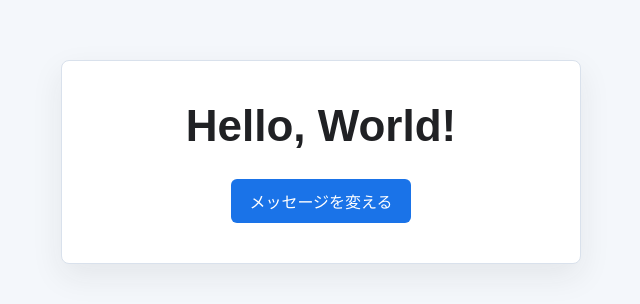
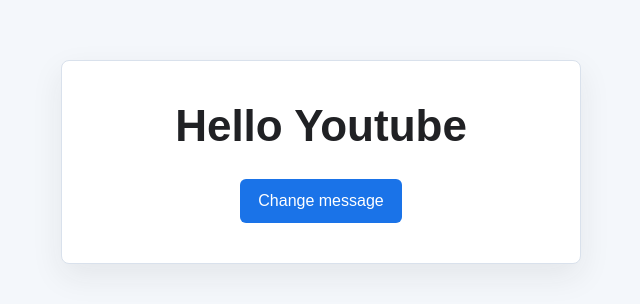
Before and after one commit to YosukeShibayama/cicd-affiliate, a plain HTML site: page index.html in a window 1280 px wide. Shown: the part 238-542 px from the top of the page, without its empty margins (319-959 px from the left). Drawn offline with Linux system fonts and the light colour scheme.

Commit message:
test: show Hello Youtube message

```diff
--- a/assets/js/main.js
+++ b/assets/js/main.js
@@ -2,8 +2,8 @@ const message = document.querySelector("#message");
 const button = document.querySelector("#changeMessageButton");
 
 const messages = [
+  "Hello Youtube",
   "Hello, World!",
-  "こんにちは、世界！",
   "GitHub Pages ready!"
 ];
 
--- a/index.html
+++ b/index.html
@@ -3,14 +3,14 @@
   <head>
     <meta charset="utf-8">
     <meta name="viewport" content="width=device-width, initial-scale=1">
-    <title>Hello World</title>
+    <title>Hello Youtube</title>
     <link rel="stylesheet" href="assets/css/style.css">
   </head>
   <body>
     <main class="page">
       <section class="hello">
-        <h1 id="message">Loading...</h1>
-        <button id="changeMessageButton" type="button">メッセージを変える</button>
+        <h1 id="message">Hello Youtube</h1>
+        <button id="changeMessageButton" type="button">Change message</button>
       </section>
     </main>
 
```
